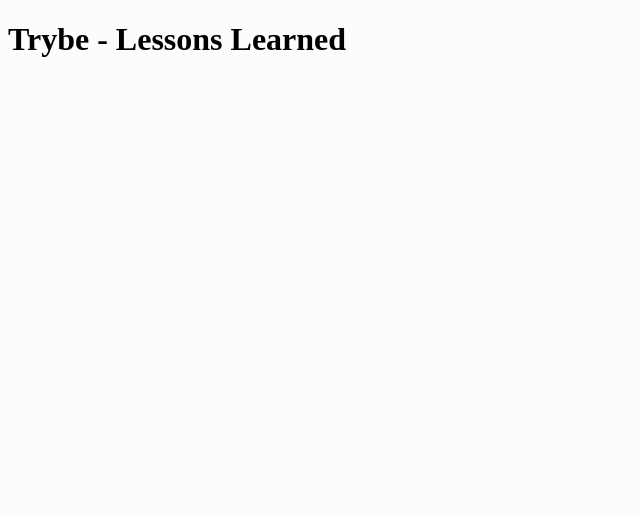
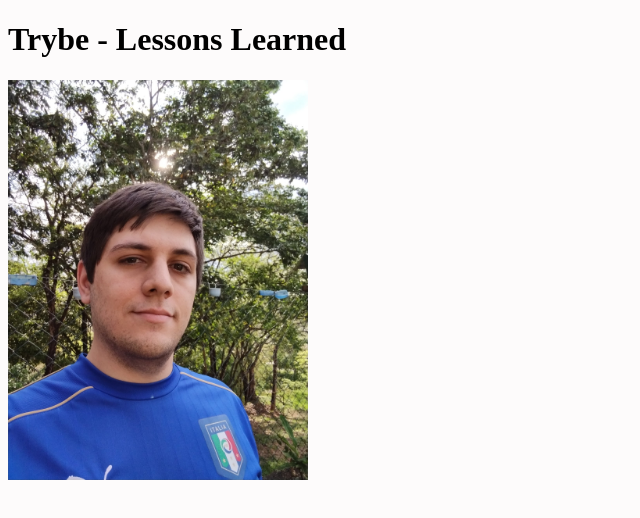
Before and after one commit to matheusmilanez96/project-lessons-learned, a website: page index.html in a window 1280 px wide. Shown: the whole page, without its empty margins (0-640 px from the left). Drawn offline with Linux system fonts and the light colour scheme.

Commit message:
adicionei foto

```diff
--- a/index.html
+++ b/index.html
@@ -9,5 +9,6 @@
     <header id="cabecalho">
         <h1 id="titulo">Trybe - Lessons Learned</h1>
     </header>
+    <img src="minhafoto.jpeg" id="minha_foto" width="300px">
   </body>
 </html>
```
Also changed, not shown: minhafoto.jpeg (added).
